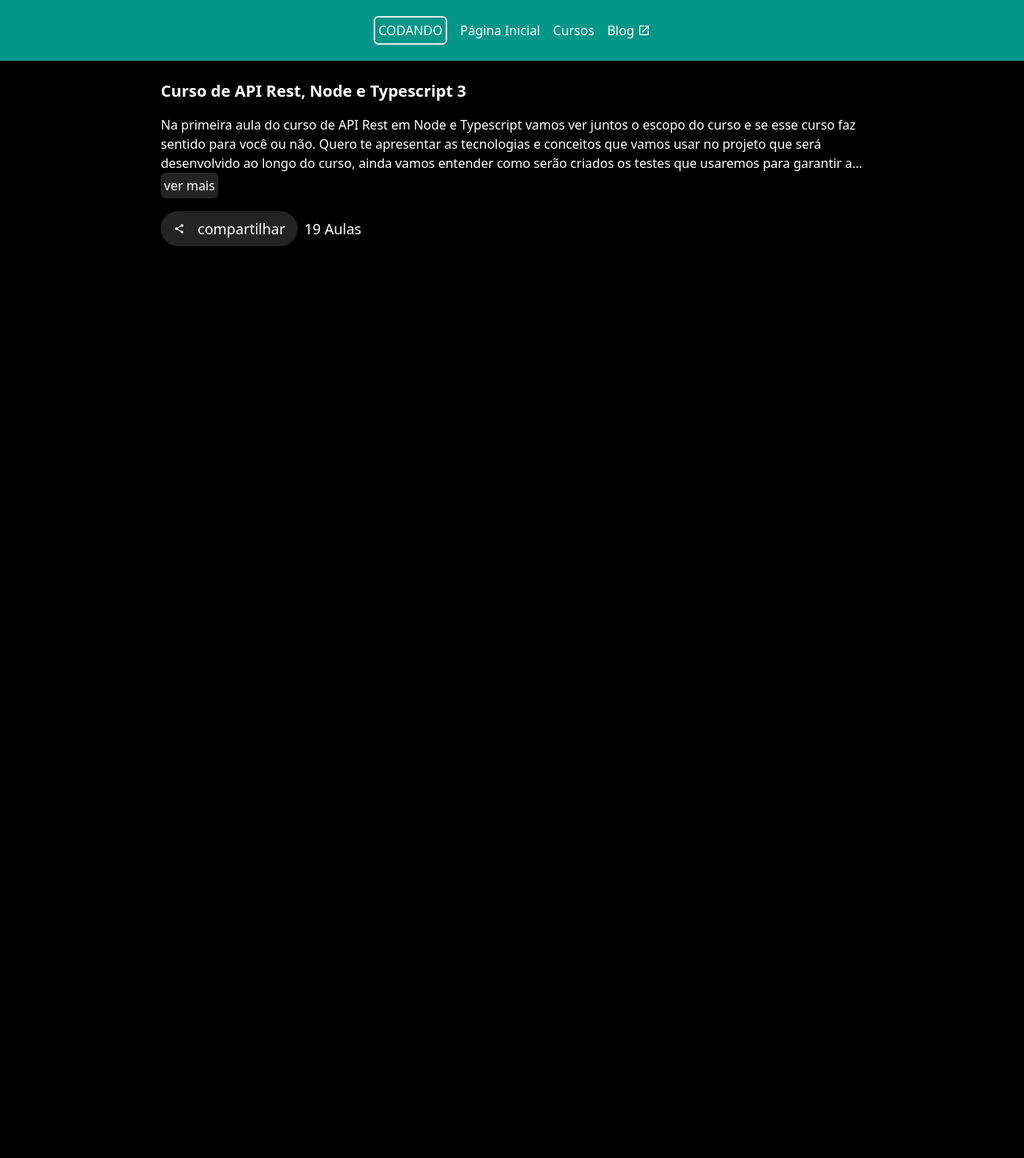
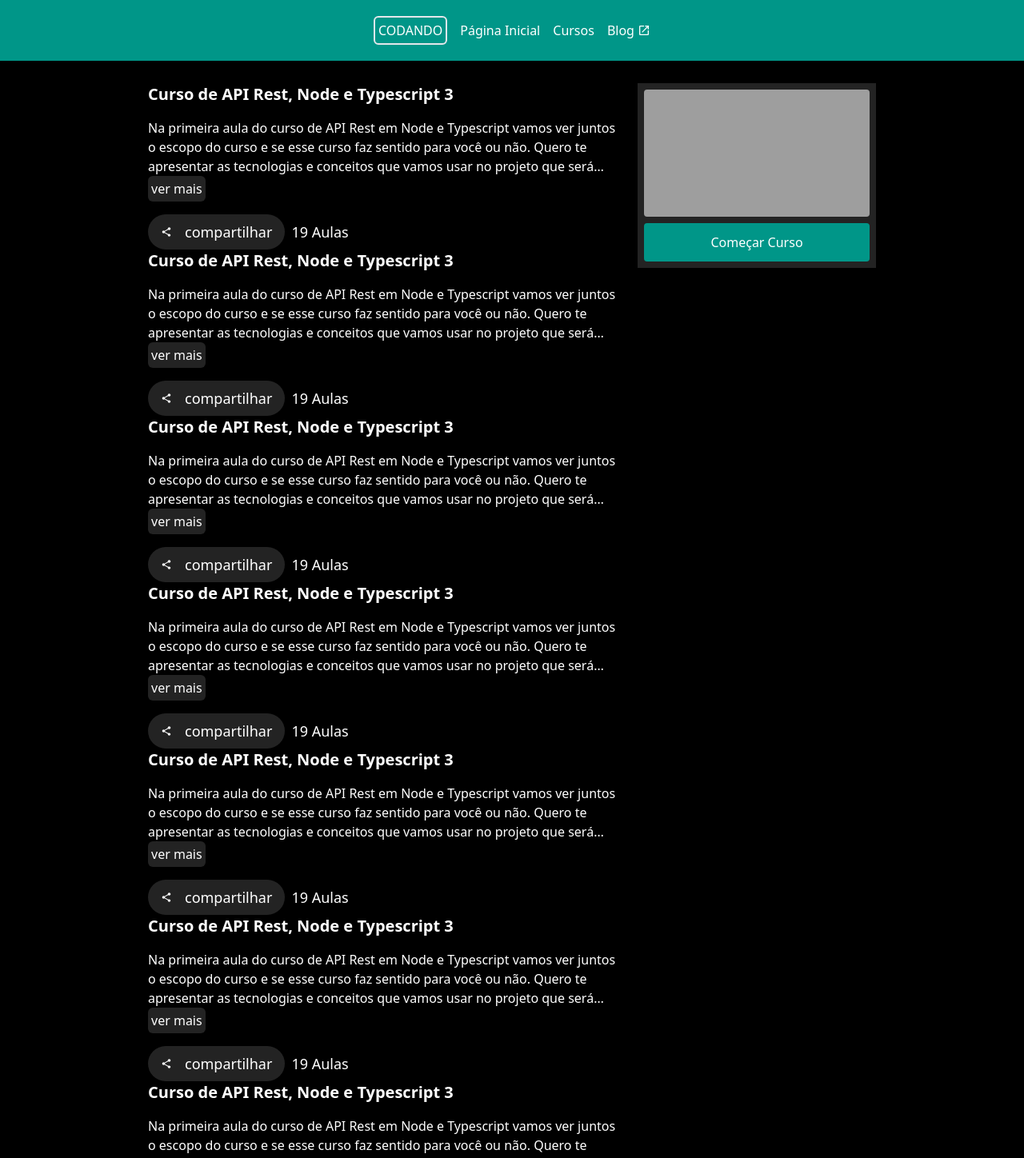
Before and after one commit to David-Marcoss/next-course-app, a Next.js app: page /cursos/1 in a window 1280 px wide. Shown: the top 1448 px of the page at 80% size. Before the commit the page ends 800 px from the top, so only its background shows below. Built offline with nearby package versions, Linux system fonts and the light colour scheme; grey boxes are pictures that could not be loaded.

Commit message:
feat: implementation start course component

```diff
--- a/package.json
+++ b/package.json
@@ -13,7 +13,8 @@
     "next": "15.1.2",
     "react": "^19.0.0",
     "react-dom": "^19.0.0",
-    "react-icons": "^5.4.0"
+    "react-icons": "^5.4.0",
+    "react-intersection-observer": "^9.14.1"
   },
   "devDependencies": {
     "@eslint/eslintrc": "^3",
--- a/src/app/cursos/[id]/page.tsx
+++ b/src/app/cursos/[id]/page.tsx
@@ -1,4 +1,5 @@
-import CourseHeader from "@/components/Course-Header/CourseHeader";
+import CourseHeader from "@/components/course-header/CourseHeader";
+import StartCourse from "@/components/start-course/StartCourse";
 import { Metadata } from "next";
 
 export async function generateMetadata({ params }: { params: { id: string } }): Promise<Metadata> {
@@ -27,7 +28,74 @@ export default async function CourseDetailPage({ params }: IProps) {
 
     return (
         <main className="flex flex-col items-center">
-            <div className="w-full min-[910px]:max-w-[910px]">
+            <div className="w-full min-[910px]:max-w-[910px] flex flex-col gap-4 px-4 my-6 lg:p-0 md:flex-row-reverse">
+
+                <div className="flex-1">
+                    <StartCourse
+                        title={course.title}
+                        urlImage={course.imageUrl}
+                        idClass="1"
+                        idCourse={id}
+                    />
+                </div>
+
+                <div className="flex-[2]">
+                    <CourseHeader
+                        title={course.title}
+                        courseUrl={course.courseUrl}
+                        description={course.description}
+                        imageUrl={course.imageUrl}
+                    />
+
+                    <CourseHeader
+                        title={course.title}
+                        courseUrl={course.courseUrl}
+                        description={course.description}
+                        imageUrl={course.imageUrl}
+                    />
+                    <CourseHeader
+                        title={course.title}
+                        courseUrl={course.courseUrl}
+                        description={course.description}
+                        imageUrl={course.imageUrl}
+                    />
+                    <CourseHeader
+                        title={course.title}
+                        courseUrl={course.courseUrl}
+                        description={course.description}
+                        imageUrl={course.imageUrl}
+                    />
+                    <CourseHeader
+                        title={course.title}
+                        courseUrl={course.courseUrl}
+                        description={course.description}
+                        imageUrl={course.imageUrl}
+                    />
+                    <CourseHeader
+                        title={course.title}
+                        courseUrl={course.courseUrl}
+                        description={course.description}
+                        imageUrl={course.imageUrl}
+                    />
+
+                    <CourseHeader
+                        title={course.title}
+                        courseUrl={course.courseUrl}
+                        description={course.description}
+                        imageUrl={course.imageUrl}
+                    />
+                    <CourseHeader
+                        title={course.title}
+                        courseUrl={course.courseUrl}
+                        description={course.description}
+                        imageUrl={course.imageUrl}
+                    />
+                    <CourseHeader
+                        title={course.title}
+                        courseUrl={course.courseUrl}
+                        description={course.description}
+                        imageUrl={course.imageUrl}
+                    />
                     <CourseHeader
                         title={course.title}
                         courseUrl={course.courseUrl}
@@ -35,6 +103,7 @@ export default async function CourseDetailPage({ params }: IProps) {
                         imageUrl={course.imageUrl}
                     />
                 </div>
+            </div>
         </main>
     );
 }
--- a/src/app/globals.css
+++ b/src/app/globals.css
@@ -16,7 +16,7 @@
 html,
 body {
 	overflow: overlay;
-  @apply bg-background text-text w-screen h-screen underline-offset-8;
+  @apply bg-background text-text w-screen  underline-offset-8;
 }
 
 a {
--- a/src/components/Course-Header/CourseHeader.tsx
+++ b/src/components/course-header/CourseHeader.tsx
@@ -7,7 +7,7 @@ import CopyContent from "./components/CopyContent";
 export default function CourseHeader({title,description}: ICardProps ){
 
     return (
-        <div className="px-4 my-6">
+        <div>
             <div className="flex flex-col gap-4">
                 <h1 className="text-xl font-extrabold">{title}</h1>
 
--- a/src/components/header/Header.tsx
+++ b/src/components/header/Header.tsx
@@ -5,24 +5,25 @@ import { usePathname } from "next/navigation";
 import { useEffect, useState } from "react";
 import { MdMenu, MdOutlineOpenInNew } from "react-icons/md";
 
-export default function Header(){
+export default function Header() {
     const [pageTitle, setPageTitle] = useState("Codando");
     const [isDrawerOpen, setIsDrawerOpen] = useState(false);
 
     const currentPath = usePathname();
 
-    useEffect(()=>{
+    useEffect(() => {
         setPageTitle(document.title);
         setIsDrawerOpen(false);
-    },[currentPath]);
+    }, [currentPath]);
 
     return (
-        <header className="bg-primary">
-            <nav className="flex items-center justify-start sm:justify-center p-5">
+        <>
+            <header>
+                <nav className="w-full bg-primary fixed flex items-center justify-start sm:justify-center p-5">
                     {/* tabIndex: serve para bloquear a navegação dos itens com a tecla tab ao adicioar -1 */}
                     <ul className="flex items-center gap-2 sm:gap-4" tabIndex={isDrawerOpen ? -1 : undefined}>
                         <button className="block sm:hidden" onClick={() => setIsDrawerOpen(true)}>
-                        <MdMenu size={30}/>
+                            <MdMenu size={30} />
                         </button>
                         <li className="border-2 rounded-md p-1 ">
                             <Link href="/" className="hover:no-underline">CODANDO</Link>
@@ -36,7 +37,7 @@ export default function Header(){
                         <li className="hidden sm:block">
                             <Link className="flex items-center gap-1" href="https://blog.codarse.com/" target="_blank">
                                 Blog
-                            <MdOutlineOpenInNew/>
+                                <MdOutlineOpenInNew />
                             </Link>
                         </li>
 
@@ -51,9 +52,9 @@ export default function Header(){
                     tabIndex={!isDrawerOpen ? undefined : -1}
                     data-open={isDrawerOpen}
                     className={"bg-gradient-to-r from-background fixed top-0 right-0 bottom-0 left-0 transition-transform data-[open=false]:-translate-x-full sm:-translate-x-full"}
-                onClick={() =>  setIsDrawerOpen(false)}
+                    onClick={() => setIsDrawerOpen(false)}
                 >
-                <ul className="w-60 h-full bg-background flex flex-col gap-4 p-5" onClick={(e) =>  e.stopPropagation()}>
+                    <ul className="w-60 h-full bg-background flex flex-col gap-4 p-5" onClick={(e) => e.stopPropagation()}>
                         <li className={currentPath === "/" ? "border-b" : ""}>
                             <Link href="/">Página Inicial</Link>
                         </li>
@@ -69,5 +70,10 @@ export default function Header(){
                     </ul>
                 </div>
             </header>
+
+            <div className="mt-20">
+
+            </div>
+        </>
     );
 };
--- /dev/null
+++ b/src/components/start-course/StartCourse.tsx
@@ -0,0 +1,60 @@
+"use client";
+
+import Link from "next/link";
+import { MdPlayCircleOutline } from "react-icons/md";
+import { useInView } from "react-intersection-observer";
+
+interface IStartCourseProps {
+    title: string
+    idCourse: string,
+    idClass: string,
+    urlImage: string
+}
+
+export default function StartCourse({ urlImage, idClass, idCourse, title }: IStartCourseProps) {
+    const [ref, inView] = useInView({ threshold: 0.2, initialInView: true});
+
+    return (
+        <>
+            <div
+                ref={ref}
+                className="flex flex-col gap-2 p-2 bg-paper md:fixed md:w-[298px]"
+            >
+                <Link
+                    data-view={inView}
+                    style={{ backgroundImage: `url(${urlImage})` }}
+                    className="w-full h-full bg-cover bg-no-repeat bg-center aspect-video rounded"
+                    href={`player/${idCourse}/${idClass}`}
+                >
+                    <div className="w-full h-full flex items-center justify-center bg-background rounded opacity-0 transition-opacity hover:opacity-80">
+                        <MdPlayCircleOutline size={50} />
+                    </div>
+                </Link>
+
+                <Link
+                    className="w-full p-3 text-center bg-primary rounded"
+                    href={"course/detail/{id}"}
+                >
+                    Começar Curso
+                </Link>
+            </div>
+
+            {!inView && (
+                <div
+                    className="flex flex-col gap-2 py-2 px-4 m-0 bg-paper fixed top-[74px] left-0 right-0"
+                >
+                    <h1 className="text-xl font-extrabold">{title}</h1>
+
+                    <Link
+                        className="w-full p-3 text-center bg-primary rounded"
+                        href={"course/detail/{id}"}
+                    >
+                        Começar Curso
+                    </Link>
+                </div>
+            )
+
+            }
+        </>
+    );
+}
```
Also changed, not shown: src/components/course-header/components/CollapsibleText.tsx (renamed from src/components/Course-Header/components/CollapsibleText.tsx), src/components/course-header/components/CopyContent.tsx (renamed from src/components/Course-Header/components/CopyContent.tsx), 1 other file (tests, documents, lock files or other folders). Lines whose indentation alone changed are shown as unchanged.
